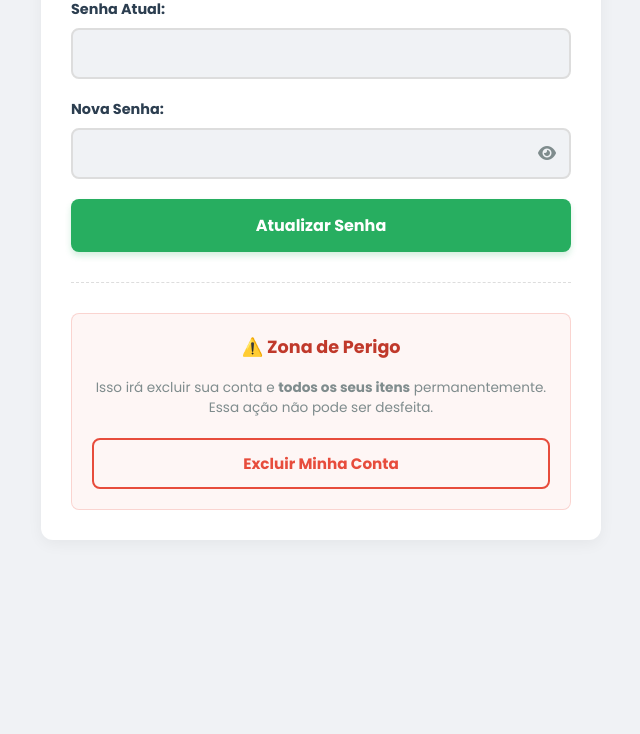
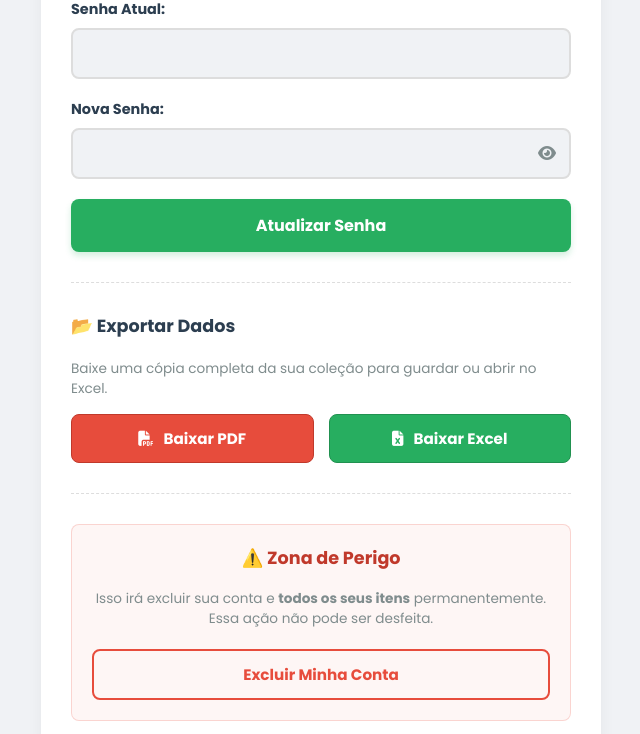
Before and after one commit to augusto-projetos/backlog-api, a Spring Boot app: page /perfil in a window 1280 px wide. Shown: the part 442-1176 px from the top of the page, without its empty margins (319-959 px from the left). Before the commit the page ends 982 px from the top, so only its background shows below. Run offline with Spring Boot 4, Linux system fonts and the light colour scheme; the visitor is signed in with stand-in values (Sample User, id 1); some of the project's set-up classes (security, data sources, template engines, error pages and the like) are left out, and stand-ins take their place; some libraries are stand-ins or nearby versions.

Commit message:
feat: adiciona função de exportar em PDF e Excel

```diff
--- a/src/main/resources/static/css/perfil.css
+++ b/src/main/resources/static/css/perfil.css
@@ -136,6 +136,44 @@ body {
     transform: scale(0.98);
 }
 
+/* --- BOTÕES DE EXPORTAÇÃO --- */
+.export-buttons {
+    display: flex;
+    gap: 15px;
+    margin-bottom: 20px;
+}
+
+.btn-export {
+    flex: 1; /* Divide o espaço igualmente */
+    display: flex;
+    align-items: center;
+    justify-content: center;
+    gap: 10px;
+    padding: 12px;
+    border-radius: 8px;
+    text-decoration: none;
+    font-weight: 600;
+    font-size: 0.95rem;
+    transition: transform 0.2s, box-shadow 0.2s;
+    color: white;
+}
+
+.btn-export:hover {
+    transform: translateY(-3px); /* Pulo leve */
+    box-shadow: 0 5px 15px rgba(0,0,0,0.2);
+}
+
+/* Cores Específicas */
+.btn-pdf {
+    background-color: #e74c3c; /* Vermelho Adobe */
+    border: 1px solid #c0392b;
+}
+
+.btn-excel {
+    background-color: #27ae60; /* Verde Excel */
+    border: 1px solid #219150;
+}
+
 /* --- ZONA DE PERIGO --- */
 .zona-perigo {
     background-color: rgba(231, 76, 60, 0.05);
@@ -262,4 +300,8 @@ body {
     .perfil-title {
         font-size: 1.3rem;
     }
+
+    .export-buttons {
+        flex-direction: column;
+    }
 }
--- a/src/main/resources/templates/perfil.html
+++ b/src/main/resources/templates/perfil.html
@@ -77,6 +77,23 @@
 
             <hr class="divisor">
 
+            <h3 class="secao-titulo">📂 Exportar Dados</h3>
+            <p style="font-size: 0.85rem; color: var(--text-muted); margin-bottom: 15px;">
+                Baixe uma cópia completa da sua coleção para guardar ou abrir no Excel.
+            </p>
+
+            <div class="export-buttons">
+                <a th:href="@{/api/export/pdf}" class="btn-export btn-pdf" target="_blank">
+                    <i class="fa-solid fa-file-pdf"></i> Baixar PDF
+                </a>
+
+                <a th:href="@{/api/export/excel}" class="btn-export btn-excel" target="_blank">
+                    <i class="fa-solid fa-file-excel"></i> Baixar Excel
+                </a>
+            </div>
+
+            <hr class="divisor">
+
             <div class="zona-perigo">
                 <h3 class="zona-perigo-titulo">⚠️ Zona de Perigo</h3>
                 <p class="zona-perigo-texto">
```
Also changed, not shown: pom.xml (+10 -0 lines), src/main/java/com/augustoprojetos/backlogapi/controller/ExportController.java (added, +69 -0 lines), src/main/java/com/augustoprojetos/backlogapi/service/ExportService.java (added, +155 -0 lines).
